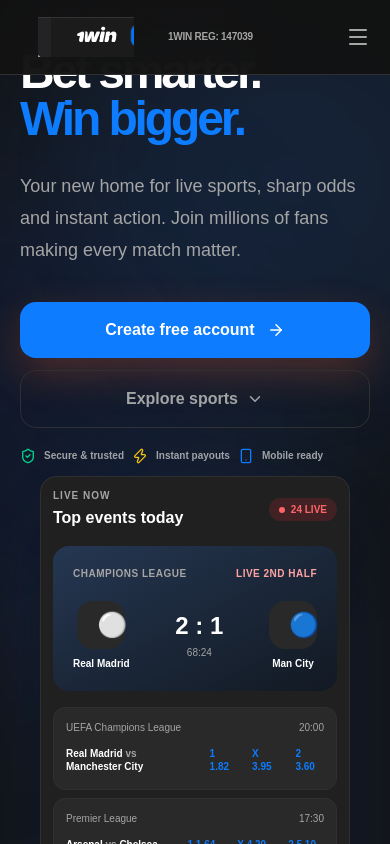
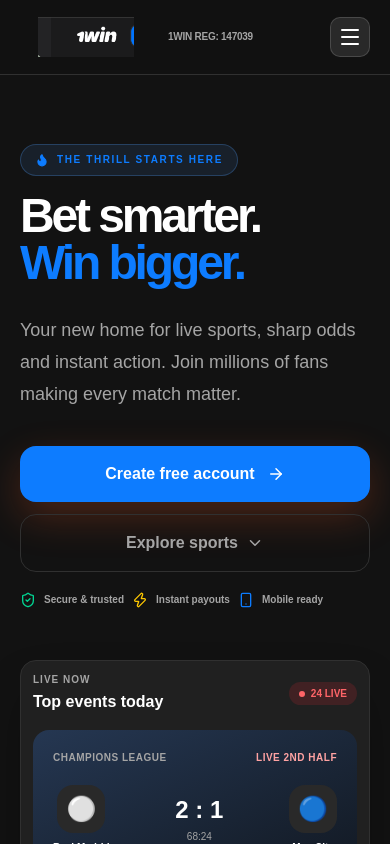
Before and after one commit to hit-sharq/111, a Next.js app: page / in a window 390 px wide. Shown: the top 844 px of the page. Built offline with nearby package versions, Linux system fonts and the light colour scheme.

Commit message:
Fix mobile responsiveness - proper CSS overrides for all sections

```diff
--- a/app/globals.css
+++ b/app/globals.css
@@ -12,7 +12,14 @@
   --radius-lg: var(--radius);
 }
 
-:root { color-scheme: dark; --background: #070b12; --foreground: #fff; --border: rgb(255 255 255 / 0.1); --ring: #ff5b22; --radius: 1rem; }
+:root {
+  color-scheme: dark;
+  --background: #070b12;
+  --foreground: #fff;
+  --border: rgb(255 255 255 / 0.1);
+  --ring: #ff5b22;
+  --radius: 1rem;
+}
 
 @layer base {
   * { @apply border-border; }
@@ -21,48 +28,38 @@
   a, button { -webkit-tap-highlight-color: transparent; }
 }
 
-/* 1win visual language: near-black canvas, white type, blue actions, and green registration. */
-body { background: #121212 !important; color: #ffffff !important; }
-main { background: #121212 !important; color: #ffffff !important; }
-nav { background: rgba(18,18,18,.96) !important; border-color: #292929 !important; }
-nav a, nav button { color: #a5a5a5 !important; }
-nav a.text-white { color: #ffffff !important; }
+/* 1win visual language */
+body { background: #121212; color: #ffffff; }
+main { background: #121212; color: #ffffff; }
+nav { background: rgba(18,18,18,.96); border-color: #292929; }
+nav a, nav button { color: #a5a5a5; }
+nav a.text-white { color: #ffffff; }
 section { color: #ffffff; }
-.bg-\[\#0b1119\], .bg-\[\#0b1018\] { background: #171717 !important; }
-.bg-\[\#111923\] { background: #202020 !important; border-color: #303030 !important; }
-.bg-\[\#253752\] { background: linear-gradient(135deg, #29394a, #171b20) !important; }
-.text-white\/55, .text-white\/50, .text-white\/45, .text-white\/40, .text-white\/35, .text-white\/65, .text-white\/75, .text-white\/80 { color: #a5a5a5 !important; }
-.text-white { color: #ffffff !important; }
-.border-white\/10, .border-white\/8, .border-white\/7, .border-white\/15 { border-color: #303030 !important; }
-.bg-white\/\[\.03\], .bg-white\/\[\.035\], .bg-white\/10, .bg-white\/8 { background: #292929 !important; }
-.text-\[\#0d7cff\], .text-blue-300, .text-blue-400 { color: #0d7cff !important; }
-.bg-\[\#0d7cff\] { background: #0d7cff !important; }
-.hover\:bg-\[\#ff713d\]:hover { background: #2f91ff !important; }
-.bg-\[\#0d7cff\].registration { background: #00b956 !important; }
+.bg-\[\#0b1119\], .bg-\[\#0b1018\] { background: #171717; }
+.bg-\[\#111923\] { background: #202020; border-color: #303030; }
+.bg-\[\#253752\] { background: linear-gradient(135deg, #29394a, #171b20); }
+.text-white\/55, .text-white\/50, .text-white\/45, .text-white\/40, .text-white\/35, .text-white\/65, .text-white\/75, .text-white\/80 { color: #a5a5a5; }
+.text-white { color: #ffffff; }
+.border-white\/10, .border-white\/8, .border-white\/7, .border-white\/15 { border-color: #303030; }
+.bg-white\/\[\.03\], .bg-white\/\[\.035\], .bg-white\/10, .bg-white\/8 { background: #292929; }
+.text-\[\#0d7cff\], .text-blue-300, .text-blue-400 { color: #0d7cff; }
+.bg-\[\#0d7cff\] { background: #0d7cff; }
+.hover\:bg-\[\#ff713d\]:hover { background: #2f91ff; }
+.bg-\[\#0d7cff\].registration { background: #00b956; }
 
-
-
-/* Mobile responsiveness */
+/* Mobile responsiveness - fix layout issues */
 @media (max-width: 768px) {
-  .hero { padding: 100px 20px 60px !important; }
+  .hero {
+    padding: 80px 20px 60px !important;
+    min-height: auto !important;
+  }
   .hero h1 { font-size: 42px !important; }
   .hero p { font-size: 16px !important; }
   .section { padding: 60px 20px !important; }
-  nav .md\:hidden { display: flex !important; }
-  .md\:hidden { display: flex !important; }
-  .hidden.md\:flex { display: none !important; }
   .grid { gap: 12px !important; }
   .text-3xl, .sm\:text-4xl { font-size: 24px !important; }
   .text-4xl, .sm\:text-5xl, .sm\:text-6xl { font-size: 28px !important; }
-  .sm\:grid-cols-2, .lg\:grid-cols-4 { grid-template-columns: 1fr !important; }
-  .lg\:grid-cols-\[1\.04fr_\.96fr\] { grid-template-columns: 1fr !important; }
-  .lg\:grid-cols-2 { grid-template-columns: 1fr !important; }
-  .sm\:grid-cols-3 { grid-template-columns: 1fr !important; }
   .max-w-\[560px\] { max-width: 100% !important; }
-  .mx-auto { padding: 0 20px !important; }
-  .flex-col { gap: 12px !important; }
-  .flex-wrap { gap: 8px !important; }
-  .text-xs { font-size: 10px !important; }
   .mt-10 { margin-top: 20px !important; }
   .mb-7 { margin-bottom: 16px !important; }
   .py-20, .py-24, .py-28, .py-32 { padding-top: 40px !important; padding-bottom: 40px !important; }
@@ -71,4 +68,144 @@ section { color: #ffffff; }
   .p-4, .sm\:p-5 { padding: 12px !important; }
   .px-7, .sm\:px-14, .lg\:px-20 { padding-left: 20px !important; padding-right: 20px !important; }
   .py-12 { padding-top: 32px !important; padding-bottom: 32px !important; }
+  .text-xs { font-size: 10px !important; }
+  .flex-wrap { gap: 8px !important; }
+  .gap-x-7 { gap: 12px 8px !important; }
+  .gap-y-3 { gap: 8px !important; }
+  .size-\[520px\], .size-\[440px\] { display: none !important; }
+  .size-\[500px\] { display: none !important; }
+  .blur-\[100px\], .blur-\[110px\], .blur-\[120px\], .blur-3xl { display: none !important; }
+  .pointer-events-none { display: none !important; }
+  .flex-col { gap: 12px !important; }
+  .sm\:flex-row { flex-direction: column !important; }
+  .sm\:flex { display: none !important; }
+  .hidden.sm\:flex { display: none !important; }
+  .md\:hidden { display: flex !important; }
+  .hidden.md\:flex { display: none !important; }
 }
+
+/* Mobile menu button styling */
+.md\:hidden {
+  display: none;
+}
+
+@media (max-width: 768px) {
+  .md\:hidden {
+    display: flex !important;
+    align-items: center;
+    justify-content: center;
+    width: 40px;
+    height: 40px;
+    background: rgba(255, 255, 255, 0.1);
+    border: 1px solid rgba(255, 255, 255, 0.15);
+    border-radius: 10px;
+    color: #ffffff;
+    font-size: 20px;
+    cursor: pointer;
+  }
+
+  .hidden.md\:flex {
+    display: none !important;
+  }
+
+  .hidden.items-center.gap-3.md\:flex {
+    display: none !important;
+  }
+}
+
+/* Hero section mobile */
+@media (max-width: 768px) {
+  .grid.lg\:grid-cols-\[1\.04fr_\.96fr\] {
+    grid-template-columns: 1fr !important;
+  }
+
+  .relative.mx-auto.w-full.max-w-\[560px\] {
+    max-width: 100% !important;
+    margin-top: 40px !important;
+  }
+
+  .hero-actions {
+    flex-direction: column !important;
+  }
+
+  .hero-actions .btn-primary,
+  .hero-actions .btn-outline {
+    width: 100% !important;
+    text-align: center !important;
+  }
+}
+
+/* Sports, Casino, Payments grids mobile */
+@media (max-width: 768px) {
+  .grid.gap-3.sm\:grid-cols-2.lg\:grid-cols-4,
+  .grid.gap-4.sm\:grid-cols-2.lg\:grid-cols-4,
+  .grid.gap-4.sm\:grid-cols-3 {
+    grid-template-columns: 1fr !important;
+  }
+
+  .grid.gap-12.lg\:grid-cols-2 {
+    grid-template-columns: 1fr !important;
+  }
+
+  .grid.gap-12.lg\:grid-cols-\[\.75fr_1\.25fr\] {
+    grid-template-columns: 1fr !important;
+  }
+
+  .grid.gap-4.sm\:grid-cols-3 {
+    grid-template-columns: 1fr !important;
+  }
+}
+
+/* Section header mobile */
+@media (max-width: 768px) {
+  .mb-8.flex.items-end.justify-between {
+    flex-direction: column !important;
+    align-items: flex-start !important;
+    gap: 12px !important;
+  }
+
+  .hidden.items-center.gap-2.text-sm.font-bold.text-blue-300.sm\:flex {
+    display: none !important;
+  }
+}
+
+/* Footer mobile */
+@media (max-width: 768px) {
+  footer .flex.max-w-7xl {
+    flex-direction: column !important;
+    gap: 16px !important;
+    align-items: center !important;
+    text-align: center !important;
+  }
+
+  footer .flex.gap-5 {
+    justify-content: center !important;
+  }
+}
+
+/* Register section mobile */
+@media (max-width: 768px) {
+  .mx-auto.mt-4.max-w-2xl {
+    font-size: 32px !important;
+  }
+
+  .mx-auto.mt-5.max-w-md {
+    font-size: 16px !important;
+  }
+}
+
+/* FAQ mobile */
+@media (max-width: 768px) {
+  .space-y-3 .flex.items-center {
+    flex-direction: column !important;
+    align-items: flex-start !important;
+    gap: 8px !important;
+  }
+}
+
+/* Mobile menu dropdown */
+@media (max-width: 768px) {
+  .border-t.border-white\/10.bg-\[\#0b1018\] {
+    display: block !important;
+  }
+}
```
Also changed, not shown: next-env.d.ts.
